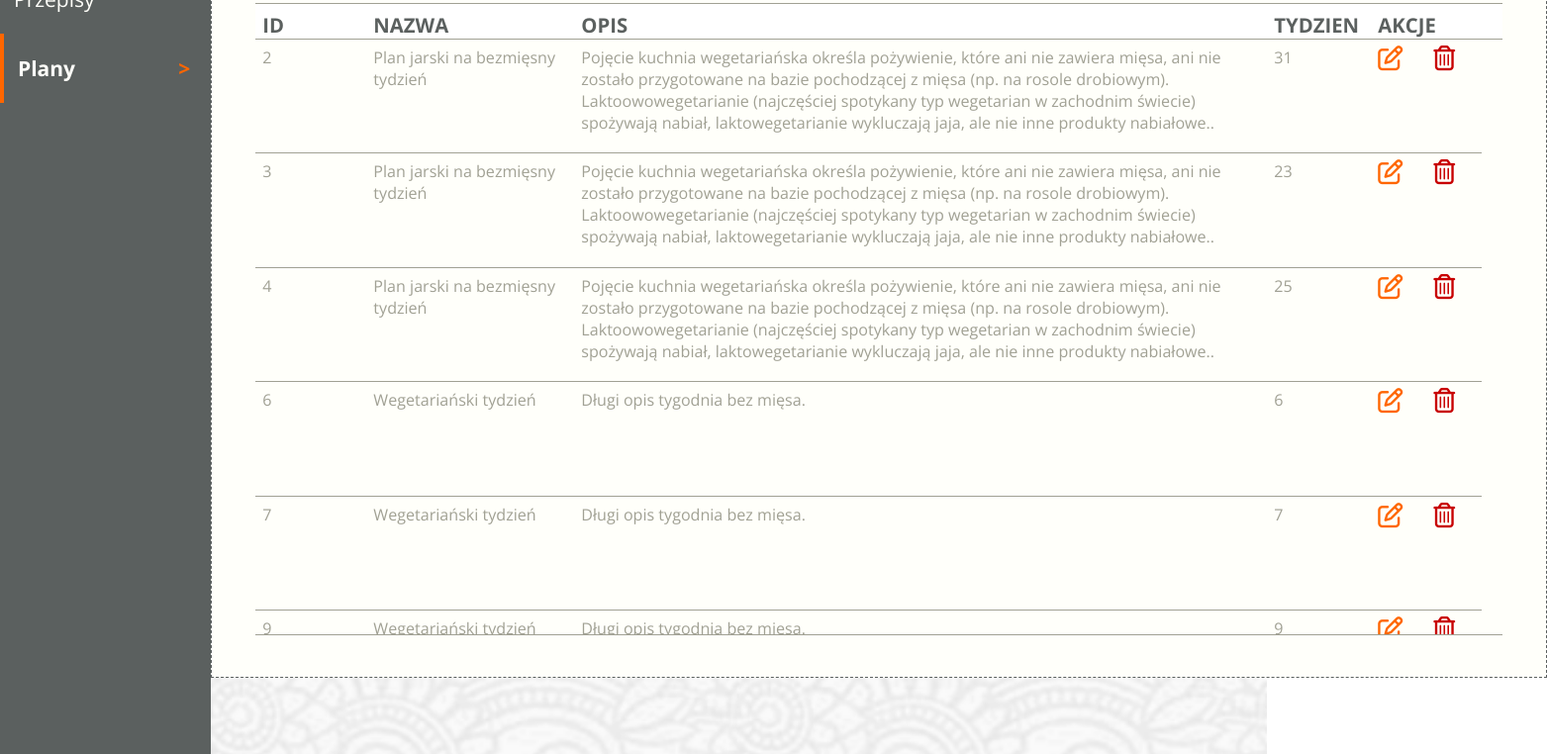
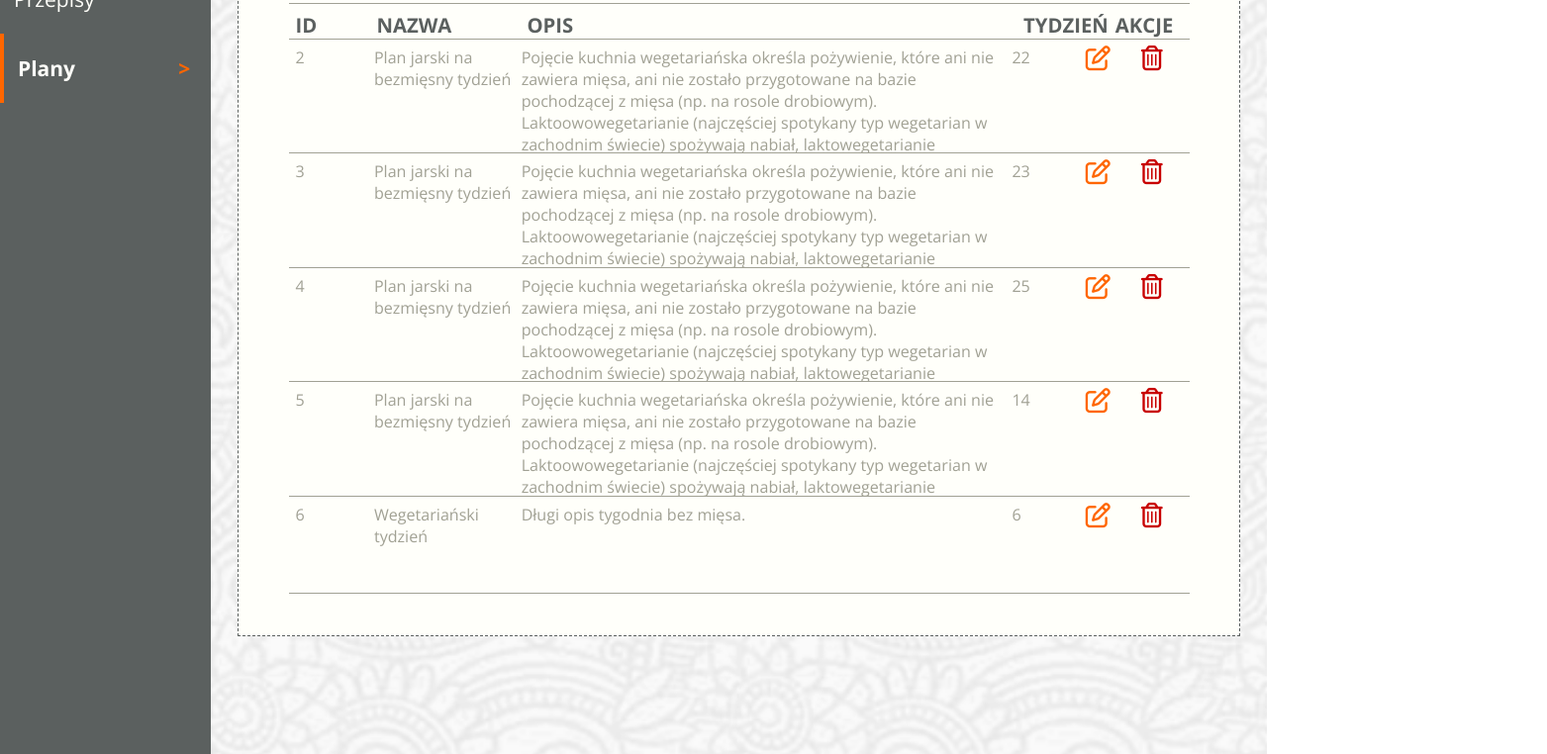
Before and after one commit to kwojtas172/plan-a-diet, a React app: page /#/app/schedules in a window 1280 px wide. Shown: the part 204-966 px from the top of the page at 99% size, 1563 px wide, since content can reach past the window. Built offline with nearby package versions, Linux system fonts and the light colour scheme; data requests are answered from the project's data file; a web font is replaced by a local one.

Commit message:
problem with plan-list and recipe-list resolved

```diff
--- a/database/db.json
+++ b/database/db.json
@@ -1,173 +1,80 @@
 {
   "user": {
-    "name": "Kamil"
+    "name": "Agata"
   },
   "recipes": [
     {
-      "id": 1,
-      "name": "Rosół z kury",
-      "description": "Rosół z kury z makaronem idealny na niedzielny obiad",
+      "id": 2,
+      "name": "Zupa ogórkowa",
+      "description": "Pyszna zupa pomidorowa z całych pomidorów.",
       "steps": [
-        "Mięso umyj, następnie zalej dwoma litrami zimnej wody.",
-        "Powoli doprowadź do wrzenia. Zbierz powstałą pianę. Warzywa obierz.",
-        "Cebulę przekrój na pół. Opal nad gazem lub przypal na patelni.",
-        "Do wywaru dodaj warzywa, przyprawy oraz dwie kostki rosołowe. Gotuj na wolnym ogniu przez około 3 godziny.",
-        "Po ugotowaniu odstaw rosół na 20 minut, następnie powoli przecedź przez gęste sito lub przez gazę. Rosół powinien być klarowny.",
-        "Ugotowane warzywa pokrój w drobną kostkę, mięso z kury w drobne kawałki. Natkę pietruszki posiekaj. Rosół podawaj z ugotowanym wcześniej makaronem, warzywami i mięsem, posypany natką pietruszki. W razie potrzeby możesz doprawić rosół solą i pieprzem."
+        "Wlej wodę do garnka"
       ],
       "ingredients": [
-        "Kura (około 1kg).",
-        "Kostka rosołowa (2 sztuki)",
-        "Makaron (200g).",
-        "Marchewka (2 sztuki).",
-        "Cebula (1 sztuka).",
-        "Korzeń pietruszki (1 sztuka).",
-        "Natka pietruszki (1 pęczek).",
-        "Mały seler (1 sztuka).",
-        "Por (1 sztuka).",
-        "Przyprawy (pieprz i gałka muszkatałowa)."
-      ]
-    },
-    {
-      "id": 2,
-      "name": "Zupa ziemniaczana",
-      "description": "Pożywna zupa ziemniaczana.",
-      "steps": [
-        "Ziemniaki, selera i cebulę obierz, pokrój w kostkę ziemniaki, pora pokrój w plastry, cebulę posiekaj.",
-        "W garnku usmaż warzywa, zalej około 800 ml wody, dodaj kostkę rosołową. Zupę gotuj około 20 minut, aż ziemniaki będą miękkie. Zupę zmiksuj w kielichu blendera, zapraw śmietaną, dopraw do smaku pieprzem i gałką muszkatową.",
-        "Chleb pokrój w kostkę, posiekaj szczypior. Chleb rozłóż na blasze z piekarnika. Grzanki opiecz na złoty kolor w nagrzanym do 180° C piekarniku.",
-        "Zupę podawaj z grzankami, posypaną szczypiorem."
-      ],
-      "ingredients": [
-        "Ziemniaki (500 gramów).",
-        "Kostka rosołowa (2 sztuki)",
-        "Seler (1 sztuka)",
-        "Por, tylko biała część (1 sztuka)",
-        "Cebula (1 sztuka)",
-        "Śmietana 18% (50 mililitrów)",
-        "Biały pieprz (1 szczypta)",
-        "Szczypiorek",
-        "Oliwa z oliwek (3 łyżki)",
-        "Pieczywo tostowe (8 tostów)"
+        "Pomidory"
       ]
     },
     {
       "id": 3,
-      "name": "Kapuśniak z boczkiem i kiełbasą",
-      "description": "Tradycyjny kapuśniak na każdą okazję",
+      "name": "Zupa pomidorowa",
+      "description": "Pyszna zupa pomidorowa z całych pomidorów.",
       "steps": [
-        "Z porcji rosołowej i bulionetek przygotuj wywar.",
-        "Dodaj pokrojone ziemniaki, marchewki i gotuj przez 15 minut.",
-        "Dopraw zupę majerankiem, kminkiem oraz pieprzem do smaku.",
-        "Pokrój boczek w kostkę i podsmaż na patelni. Dodaj do niego poszatkowaną kapustę. Całość duś około 10 minut na małym ogniu, po czym dodaj do zupy.",
-        "Pokrój cebulę w kostkę i zeszklij ją na maśle. Następnie dodaj mąkę i tak przygotowaną zasmażką zapraw zupę. Należy uważać, aby masło nie przypaliło się, inaczej potrawa będzie niesmaczna i niezdrowa."
+        "Wlej wodę do garnka"
       ],
       "ingredients": [
-        "porcja rosołowa (500 gramów).",
-        "Bulionetka drobiowa(2 sztuki).",
-        "Wędzony boczek (150 gramów).",
-        "Kiszona kapusta (300 gramów).",
-        "Marchewki (2 sztuki).",
-        "Pietruszka (1 sztuka).",
-        "Ziemniaki (200 gramów).",
-        "Średniej wielkości cebula (2 sztuki).",
-        "Kminek (0.5 łyżki).",
-        "Majeranek (1 łyżka).",
-        "Pieprz czarny (1 szczypta).",
-        "Mąka pszenna (2 łyżki).",
-        "Masło (50 gramów)."
+        "Pomidory"
       ]
     },
     {
-      "name": "Kotlety z kalafiora i kaszy jaglanej",
-      "description": "Zdrowe kotlety z kalafiora i kaszy jaglanej",
+      "id": 4,
+      "name": "Zupa pomidorowa",
+      "description": "Pyszna zupa pomidorowa z całych pomidorów.",
       "steps": [
-        "Kaszę ugotuj w 200 ml wody z kostką rosołową.",
-        "2 jaja ugotuj na twardo, obierz i posiekaj.",
-        "Cebulę pokrój w kostkę i przesmaż.",
-        "Pestki dyni upraż na suchej patelni.",
-        "Surowego kalafiora posiekaj nożem.",
-        "Posiekaj pęczek kolendry.",
-        "W misce połącz ciepła kaszę , jajka , kalafiora.",
-        "Z masy uformuj ma kotleciki.",
-        "Kotleciki podawaj z dipem czosnkowym."
+        "Wlej wodę do garnka"
       ],
       "ingredients": [
-        "Kasza jaglana (100 gramów).",
-        "Mleko (100 mililitrów).",
-        "Cebula (1 sztuka).",
-        "Kolendra (1 pęczek).",
-        "Jajka (2 sztuki).",
-        "Kalafior (1 sztuka)."
-      ],
-      "id": 4
+        "Pomidory"
+      ]
     },
     {
-      "name": "Faszerowane kotlety mielone z pieczarkami i serem",
-      "description": "Faszerowane kotlety mielone wieprzowo-wołowe z pieczarkami i serem",
+      "id": 5,
+      "name": "Zupa pomidorowa",
+      "description": "Pyszna zupa pomidorowa z całych pomidorów.",
       "steps": [
-        "Pieczarki pokrój w plastry i podsmaż na patelni, następnie wystudź.",
-        "Szczypior drobno posiekaj i dodaj do pieczarek.Następnie dodaj starty ser i ponownie wymieszaj.",
-        "Namocz bułkę w wodzie lub mleku. Gdy będzie już miękka odciśnij ją dokładnie.",
-        "Namoczoną bułkę połącz z mielonym mięsem, jajkiem, przyprawą do mięs oraz startą cebulą.",
-        "Masę wyrób dokładnie ręką. Jeśli będzie zbyt luźna dodaj do niej nieco bułki tartej.",
-        "Z mięsa uformuj placuszki. Na środku każdego połóż troszkę farszu, który następnie zawiń w mięso mielone. W ten sposób uformuj kotlety.",
-        "Usmażone kotlety podlej kilkoma łyżkami wody a następnie przykryj patelnię, tak aby kotlety chwilę doszły. Kotlety podawaj z ziemniakami i surówką."
+        "Wlej wodę do garnka"
       ],
       "ingredients": [
-        "Mięso mielone wieprzowo-wołowe (500g).",
-        "Jajko (1 sztuka).",
-        "Cebula średnia (1 sztuka).",
-        "Bułka tarta (2 sztuki).",
-        "Pieczarki (400g).",
-        "Szczypiorek (1 pęczek)."
-      ],
-      "id": 5
+        "Pomidory"
+      ]
     },
     {
-      "name": "Łosoś pieczony w miodowym sosie",
-      "description": "Przepyszny łosoś pieczony w miodowym sosie",
+      "id": 6,
+      "name": "Zupa pomidorowa",
+      "description": "Pyszna zupa pomidorowa z całych pomidorów.",
       "steps": [
-        "Gorczycę z Kanady i Czarny pieprz z Wietnamu Knorr rozetrzyj na miazgę w moździerzu, połącz z miodem, koperkiem i octem.",
-        "W powstałym sosie obtocz filety z łososia.",
-        "Ułóż je na blasze do pieczenia wyłożonej pergaminem. Wstaw do nagrzanego do 190°C piekarnika na ok. 15 min."
+        "Wlej wodę do garnka"
       ],
       "ingredients": [
-        "Filety z łososia (4 sztuki po 150 gramy).",
-        "Miód (4 łyżki).",
-        "Gorczyca, pieprz czarny.",
-        "Posiekany koperek (pół pęczka).",
-        "Ocet winny (2 łyżki)."
-      ],
-      "id": 6
+        "Pomidory"
+      ]
     },
     {
-      "name": "Sandacz z duszonymi warzywami",
-      "description": "Sandacz z duszonymi warzywami dla nielubiących mięsa",
+      "id": 7,
+      "name": "Zupa pomidorowa",
+      "description": "Pyszna zupa pomidorowa z całych pomidorów.",
       "steps": [
-        "Zetrzyj marchew i seler na tarce o grubych oczkach, cebulę pokrój w plastry.",
-        "Podsmaż wszystkie warzywa na oleju przez około 7 minut, następnie przypraw pieprzem i przełóż do naczynia do zapiekania.",
-        "Rybę ułóż na warzywach.",
-        "Dodaj śmietanę.",
-        "Rybę wraz z warzywami, po czym wstaw naczynie do nagrzanego piekarnika i piecz przez 20 minut w temperaturze 200 stopni. Na koniec dopraw do smaku."
+        "Wlej wodę do garnka"
       ],
       "ingredients": [
-        "Sandacz lub inna biała ryba (600 gramów).",
-        "Marchewki (3 sztuki).",
-        "Seler korzeniowy (1 sztuka).",
-        "Biała cebula (1 sztuka).",
-        "Słodka śmietana 18% (200 gramów).",
-        "Olej, pieprz czarny."
-      ],
-      "id": 7
+        "Pomidory"
+      ]
     },
     {
-      "name": "Ryż z warzywami i mięsem",
-      "description": "Orientalnie i pysznie",
+      "id": 8,
+      "name": "Zupa pomidorowa",
+      "description": "Pyszna zupa pomidorowa z całych pomidorów.",
       "steps": [
-        "Mięso i paprykę pokrój w niedużą kostkę i smaż w rondlu aż będą złociste. Dodaj cebulę pokrojoną w piórka i posiekany czosnek.",
-        "Wsyp ryż i smaż kilka minut, a następnie dodaj 1 litr wody.",
-        "Podkreśl smak dania doprawiając je kostką rosołową. Wymieszaj i gotuj, aż ryż wchłonie płyn."
+        "Wlej wodę do garnka"
       ],
       "ingredients": [
         "Pomidory"
@@ -214,9 +121,9 @@
       "id": 2,
       "name": "Plan jarski na bezmięsny tydzień",
       "description": "Pojęcie kuchnia wegetariańska określa pożywienie, które ani nie zawiera mięsa, ani nie zostało przygotowane na bazie pochodzącej z mięsa (np. na rosole drobiowym). Laktoowowegetarianie (najczęściej spotykany typ wegetarian w zachodnim świecie) spożywają nabiał, laktowegetarianie wykluczają jaja, ale nie inne produkty nabiałowe..",
-      "weekNumber": "31",
+      "weekNumber": 22,
       "monday": [
-        "Zupa pomidorowa",
+        1,
         2,
         3,
         4,
@@ -376,6 +283,61 @@
       ]
     },
     {
+      "id": 5,
+      "name": "Plan jarski na bezmięsny tydzień",
+      "description": "Pojęcie kuchnia wegetariańska określa pożywienie, które ani nie zawiera mięsa, ani nie zostało przygotowane na bazie pochodzącej z mięsa (np. na rosole drobiowym). Laktoowowegetarianie (najczęściej spotykany typ wegetarian w zachodnim świecie) spożywają nabiał, laktowegetarianie wykluczają jaja, ale nie inne produkty nabiałowe..",
+      "weekNumber": 14,
+      "monday": [
+        1,
+        2,
+        3,
+        4,
+        5
+      ],
+      "tuesday": [
+        1,
+        2,
+        3,
+        4,
+        5
+      ],
+      "wednesday": [
+        1,
+        2,
+        3,
+        4,
+        5
+      ],
+      "thursday": [
+        1,
+        2,
+        3,
+        4,
+        5
+      ],
+      "friday": [
+        1,
+        2,
+        3,
+        4,
+        5
+      ],
+      "saturday": [
+        1,
+        2,
+        3,
+        4,
+        5
+      ],
+      "sunday": [
+        1,
+        2,
+        3,
+        4,
+        5
+      ]
+    },
+    {
       "id": 6,
       "name": "Wegetariański tydzień",
       "description": "Długi opis tygodnia bez mięsa.",
@@ -434,7 +396,62 @@
       "id": 7,
       "name": "Wegetariański tydzień",
       "description": "Długi opis tygodnia bez mięsa.",
-      "weekNumber": "7",
+      "weekNumber": 7,
+      "monday": [
+        1,
+        2,
+        3,
+        4,
+        5
+      ],
+      "tuesday": [
+        1,
+        2,
+        3,
+        4,
+        5
+      ],
+      "wednesday": [
+        1,
+        2,
+        3,
+        4,
+        5
+      ],
+      "thursday": [
+        1,
+        2,
+        3,
+        4,
+        5
+      ],
+      "friday": [
+        1,
+        2,
+        3,
+        4,
+        5
+      ],
+      "saturday": [
+        1,
+        2,
+        3,
+        4,
+        5
+      ],
+      "sunday": [
+        1,
+        2,
+        3,
+        4,
+        5
+      ]
+    },
+    {
+      "id": 8,
+      "name": "Wegetariański tydzień",
+      "description": "Długi opis tygodnia bez mięsa.",
+      "weekNumber": 8,
       "monday": [
         1,
         2,
@@ -599,7 +616,7 @@
       "id": 11,
       "name": "Wegetariański tydzień",
       "description": "Długi opis tygodnia bez mięsa.",
-      "weekNumber": 44,
+      "weekNumber": 1,
       "monday": [
         1,
         2,
@@ -653,7 +670,7 @@
     {
       "name": "Coders",
       "description": "Coders",
-      "weekNumber": 36,
+      "weekNumber": "36",
       "monday": [
         "Zupa pomidorowa",
         "Zupa pomidorowa"
--- a/src/js/components/AddSchedule.js
+++ b/src/js/components/AddSchedule.js
@@ -211,6 +211,7 @@
                             <label className="modal__popup-add-schedule__form__label" htmlFor="description">Opis planu</label>
                             <textarea maxLength="360" id="description" value={this.state.description} onChange={this.formChange}></textarea>
                         </div>
+
                         <p style={{fontSize:"1rem", color:"red", fontWeight:"bold"}}>{this.state.weekNumberErr}</p>
                         <div className="modal__popup-add-schedule__form__row">
                             <label className="modal__popup-add-schedule__form__label" htmlFor="weekNumber">Numer tygodnia</label>
--- a/src/js/components/PlanList.js
+++ b/src/js/components/PlanList.js
@@ -257,12 +257,13 @@
         return (
             <div className="plan-list__container">
                 <div className="plans-header">
-                    <p>Lista Planow</p>
-                    <span class="fas fa-plus-square"></span>
+                    <p>Lista Planów</p>
+                    {/* <span class="fas fa-plus-square"></span> */}
                 </div>
-                {this.state.isEditInput && <form className="modal__popup-add-schedule__form" onSubmit={(e) => this.closeAndSave(e, this.state.name, this.state.description, this.state.weekNumber, this.state.monday, this.state.tuesday, this.state.wednesday, this.state.thursday, this.state.friday, this.state.saturday, this.state.sunday)}>
+                {this.state.isEditInput &&  <div className="modal__popup-add-schedule" style={{ display: this.state.display }}>
+                <form className="modal__popup-add-schedule__form" onSubmit={(e) => this.closeAndSave(e, this.state.name, this.state.description, this.state.weekNumber, this.state.monday, this.state.tuesday, this.state.wednesday, this.state.thursday, this.state.friday, this.state.saturday, this.state.sunday)}>
                     <header className="modal__popup-add-schedule__form__header">
-                        <h1 className="modal__popup-add-schedule__form__header__title">Nowy plan</h1>
+                        <h1 className="modal__popup-add-schedule__form__header__title">Edytuj plan</h1>
                         <button className="modal__popup-add-schedule__form__header__btn" type="submit">Zapisz i zamknij</button>
                     </header>
                     <span className="modal__popup-add-schedule__form__division"></span>
@@ -312,12 +313,13 @@
                             })}
                         </tbody>
                     </table>
-                </form>}
+                </form>
+                </div>}
                 <div className="plans-info">
                     <p className="plans__info__id">ID</p>
                     <p className="plans__info__name">NAZWA</p>
                     <p className="plans__info__description">OPIS</p>
-                    <p className="plans__info__week">TYDZIEN</p>
+                    <p className="plans__info__week">TYDZIEŃ</p>
                     <p className="plans__info__action">AKCJE</p>
                 </div>
                 <div className="plans__list">
--- a/src/js/components/RecipesList.js
+++ b/src/js/components/RecipesList.js
@@ -279,12 +279,12 @@
         return (
             <div className="recipes-list__container">
                 <div className="recipes__header">
-                    <p>Lista Przepisow</p>
-                    <span class="fas fa-plus-square"></span>
+                    <p>Lista Przepisów</p>
+                    {/* <span class="fas fa-plus-square"></span> */}
                 </div>
                 {this.state.isEditInput && <form className="modal__popup-add-recipe" onSubmit={e => this.handlePatchToBase(e)}>
                     <div className="modal__popup-add-recipe__header">
-                        <h2>Nowy przepis</h2>
+                        <h1>Edytuj przepis</h1>
                         <button type="submit" className="modal__popup-add-recipe__header_btn">Zapisz i zamknij</button>
                     </div>
                     <div className="modal__popup-add-recipe__new">
--- a/src/scss/_add-schedule.scss
+++ b/src/scss/_add-schedule.scss
@@ -13,7 +13,7 @@
     padding: 2rem;
     background-color: $bg-color;
     width: 100%;
-    height: 60%;
+    height: 100%;
 }
 
 .modal__popup-add-schedule__form__header {
@@ -74,7 +74,7 @@
 
 .modal__popup-add-schedule__form__table {
     width: 95%;
-    height: 100%;
+    height: 65%;
     font-size: 1.2rem;
     text-transform: uppercase;
     padding: 1rem;
--- a/src/scss/_plan-list.scss
+++ b/src/scss/_plan-list.scss
@@ -2,8 +2,7 @@
 @import "./reset";
 
 div.plan-list__container {
-    width: 96.43rem;
-    height: 53.5rem;
+    width: 95%;
 
     background-color: $bg-color;
     border: 0.07rem dashed $nav-color;
@@ -16,10 +15,9 @@
 }
 
 div.plans-header {
-    width: 91rem;
+    width: 98%;
     height: auto;
 
-    background-color: white;
     border-bottom: 0.15rem solid $table-font;
     margin-bottom: 1rem;
     padding: 1rem 0 0.2rem 0;
@@ -44,10 +42,9 @@
 }
 
 div.plans-info {
-    width: 90rem;
+    width: 90%;
     height: auto;
 
-    background-color: white;
     border-bottom: 0.1rem solid $table-font;
     border-top: 0.1rem solid $table-font;
 
@@ -62,9 +59,10 @@
 }
 
 div.plans__list {
-    width: 90rem;
-    height: 43rem;
+    height: 40rem;
+    width: 90%;
 
+    margin-bottom: 3rem;
     border-bottom: 0.1rem solid $table-font;
     overflow-x: auto;
 
--- a/src/scss/_recipes-list.scss
+++ b/src/scss/_recipes-list.scss
@@ -2,12 +2,12 @@
 @import "./reset";
 
 div.recipes-list__container {
-    width: 96.43rem;
-    height: 53.5rem;
+    width: 95%;
 
     background-color: $bg-color;
     border: 0.07rem dashed $nav-color;
     margin: 3rem auto;
+    padding-bottom: 3rem;
 
     display: flex;
     flex-direction: column;
@@ -16,7 +16,7 @@
 }
 
 div.recipes__header {
-    width: 91rem;
+    width: 98%;
     height: auto;
 
     background-color: $bg-color;
@@ -44,7 +44,7 @@
 }
 
 div.recipes__info {
-    width: 90rem;
+    width: 90%;
     height: auto;
 
     background-color: $bg-color;
@@ -64,8 +64,8 @@
 }
 
 div.recipes__list {
-    height: 600px;
-    width: 90rem;
+    height: 40rem;
+    width: 90%;
     margin: 0 auto;
 
     border-bottom: 0.1rem solid $table-font;
@@ -74,6 +74,7 @@
 
     display: flex;
     align-items: flex-start;
+    justify-content: center;
 
     span {
         height: 7.15rem;
```
